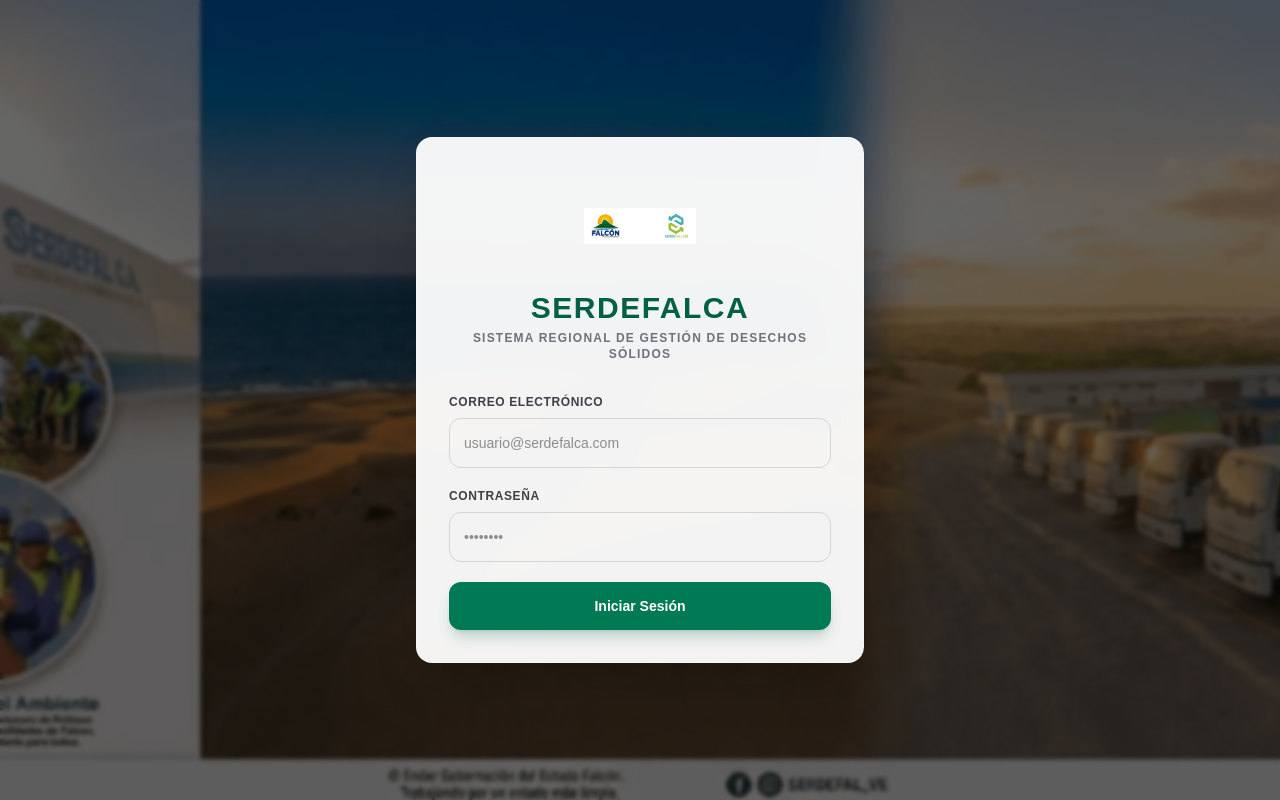
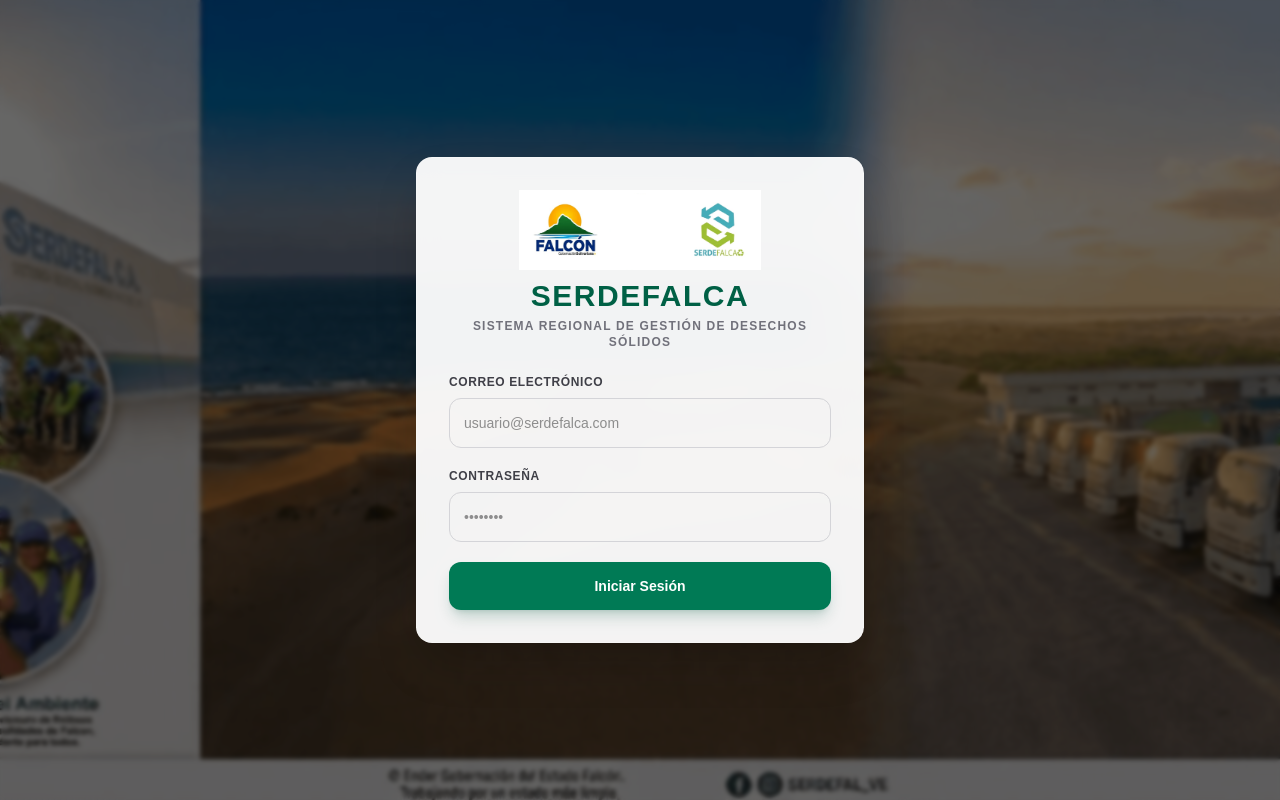
Before and after one commit to serdefalcatecnologia-sys/mrserdefalca, a Next.js app: page / in a window 1280 px wide. Built offline with nearby package versions, Linux system fonts and the light colour scheme; no server answers.

Commit message:
refactor: optimizar el contenedor del logo en la página de inicio de sesión

```diff
--- a/app/page.tsx
+++ b/app/page.tsx
@@ -70,8 +70,9 @@
 
       {/* Tarjeta de Inicio de Sesión */}
       <div className="w-full max-w-md bg-white/95 backdrop-blur-md p-8 rounded-2xl shadow-2xl relative z-10 border border-white/20">
-        <div className="text-center mb-8 flex flex-col items-center">
-          <div className="relative w-28 h-28 mb-2">
+        <div className="text-center mb-6 flex flex-col items-center">
+          {/* Contenedor optimizado para logos horizontales */}
+          <div className="relative w-64 h-20 mb-2">
             <Image
               src="/logo1.png"
               alt="Logo Serdefalca"
```
Also changed, not shown: mrserdefalca-output.txt, 1 other file (tests, documents, lock files or other folders).
